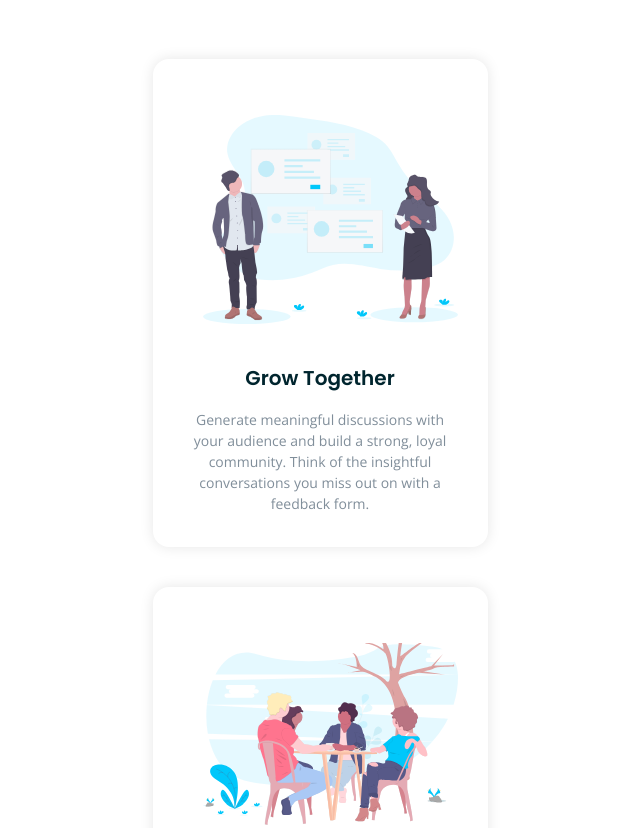
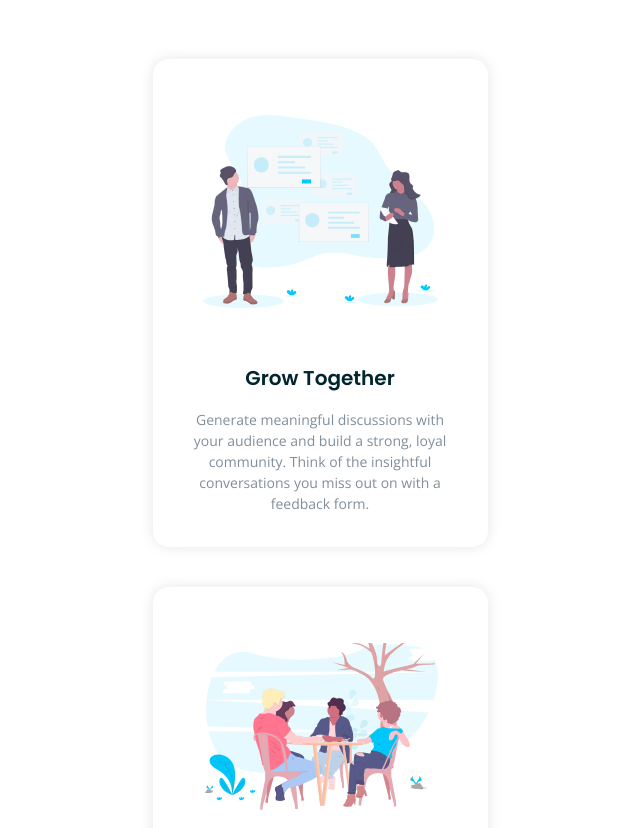
Before and after one commit to teempe/frontend-mentor-huddle-landing-page-with-alternating-feature-blocks, a website: page index.html in a window 1280 px wide. Shown: the part 721-1549 px from the top of the page, without its empty margins (320-960 px from the left). Drawn offline with nearby package versions, Linux system fonts and the light colour scheme; files that its build step writes are made by us from their sources.

Commit message:
fix features section

```diff
--- a/sass/components/_feature-card.scss
+++ b/sass/components/_feature-card.scss
@@ -6,10 +6,10 @@
     display: flex;
     flex-direction: column;
     justify-content: space-between;
+    align-items: center;
 
     &__img {
-        margin: 0 1rem;
-        width: 100%;
+        width: 23.5rem;
     }
 
     &__content {
@@ -29,12 +29,12 @@
         column-gap: 18.5rem;
 
         &__img {
-            margin: 0rem;
-            flex: 0 0 40rem;
+            width: 40rem;
         }
 
         &__content {
             text-align: left;
+
             align-items: flex-start;
         }
     }
--- a/sass/layout/_features-section.scss
+++ b/sass/layout/_features-section.scss
@@ -1,16 +1,10 @@
 .features {
-    display: flex;
-    flex-direction: column;
+    display: grid;
+    grid-template-rows: repeat(3, 48.8rem);
     row-gap: 4rem;
 
-    & > * {
-        flex: 0 0 48.8rem;
-    }
-
     @media only screen and (min-width: $bp-desktop) {
-        & > * {
-            flex: 0 0 44rem;
-        }
+        grid-template-rows: repeat(3, 44rem);
 
         & .feature-card:nth-child(odd) {
             flex-direction: row-reverse;
```
